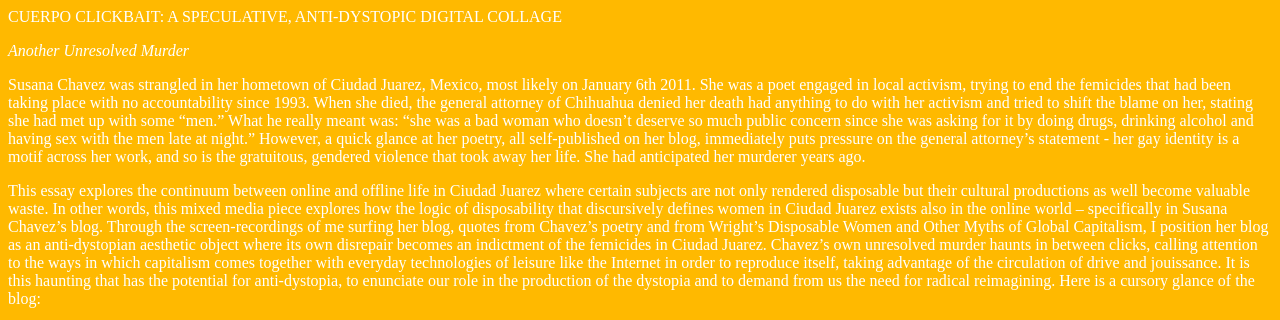
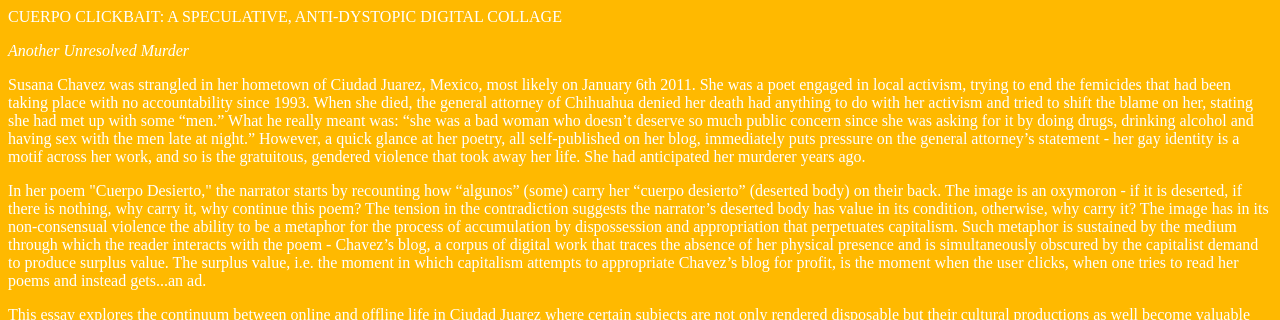
Before and after one commit to josdchavez/josdchavez.github.io, a Jekyll site: the page built from cuerpoclickbait/index.html, in a window 1280 px wide and 900 px high, cut to the strip 0-320 px from the top of the window. Built offline with Jekyll 4.4.1, drawn with Linux system fonts in a browser that asks for light colours.

Commit message:
Update index.html

```diff
--- a/cuerpoclickbait/index.html
+++ b/cuerpoclickbait/index.html
@@ -7,6 +7,7 @@ CUERPO CLICKBAIT: A SPECULATIVE, ANTI-DYSTOPIC DIGITAL COLLAGE </p>
 <br>
 <p>
 Susana Chavez was strangled in her hometown of Ciudad Juarez, Mexico, most likely on January 6th 2011. She was a poet engaged in local activism, trying to end the femicides that had been taking place with no accountability since 1993. When she died, the general attorney of Chihuahua denied her death had anything to do with her activism and tried to shift the blame on her, stating she had met up with some “men.” What he really meant was: “she was a bad woman who doesn’t deserve so much public concern since she was asking for it by doing drugs, drinking alcohol and having sex with the men late at night.” However, a quick glance at her poetry, all self-published on her blog, immediately puts pressure on the general attorney’s statement - her gay identity is a motif across her work, and so is the gratuitous, gendered violence that took away her life. She had anticipated her murderer years ago.</p>
+<p>In her poem "Cuerpo Desierto," the narrator starts by recounting how “algunos” (some) carry her “cuerpo desierto” (deserted body) on their back. The image is an oxymoron - if it is deserted, if there is nothing, why carry it, why continue this poem? The tension in the contradiction suggests the narrator’s deserted body has value in its condition, otherwise, why carry it? The image has in its non-consensual violence the ability to be a metaphor for the process of accumulation by dispossession and appropriation that perpetuates capitalism. Such metaphor is sustained by the medium through which the reader interacts with the poem - Chavez’s blog, a corpus of digital work that traces the absence of her physical presence and is simultaneously obscured by the capitalist demand to produce surplus value. The surplus value, i.e. the moment in which capitalism attempts to appropriate Chavez’s blog for profit, is the moment when the user clicks, when one tries to read her poems and instead gets...an ad.</p>
 <p>
 This essay explores the continuum between online and offline life in Ciudad Juarez where certain subjects are not only rendered disposable but their cultural productions as well become valuable waste. In other words, this mixed media piece explores how the logic of disposability that discursively defines women in Ciudad Juarez exists also in the online world – specifically in Susana Chavez’s blog. Through the screen-recordings of me surfing her blog, quotes from Chavez’s poetry and from Wright’s Disposable Women and Other Myths of Global Capitalism, I position her blog as an anti-dystopian aesthetic object where its own disrepair becomes an indictment of the femicides in Ciudad Juarez. Chavez’s own unresolved murder haunts in between clicks, calling attention to the ways in which capitalism comes together with everyday technologies of leisure like the Internet in order to reproduce itself, taking advantage of the circulation of drive and jouissance. It is this haunting that has the potential for anti-dystopia, to enunciate our role in the production of the dystopia and to demand from us the need for radical reimagining.
   Here is a cursory glance of the blog:</p>
```
